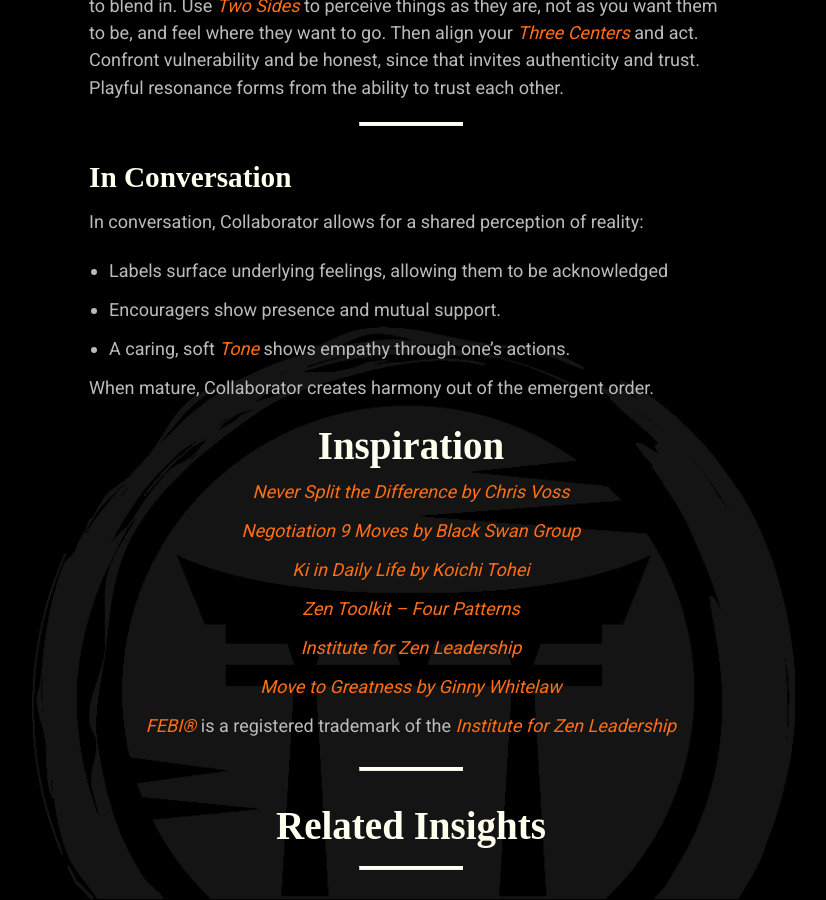
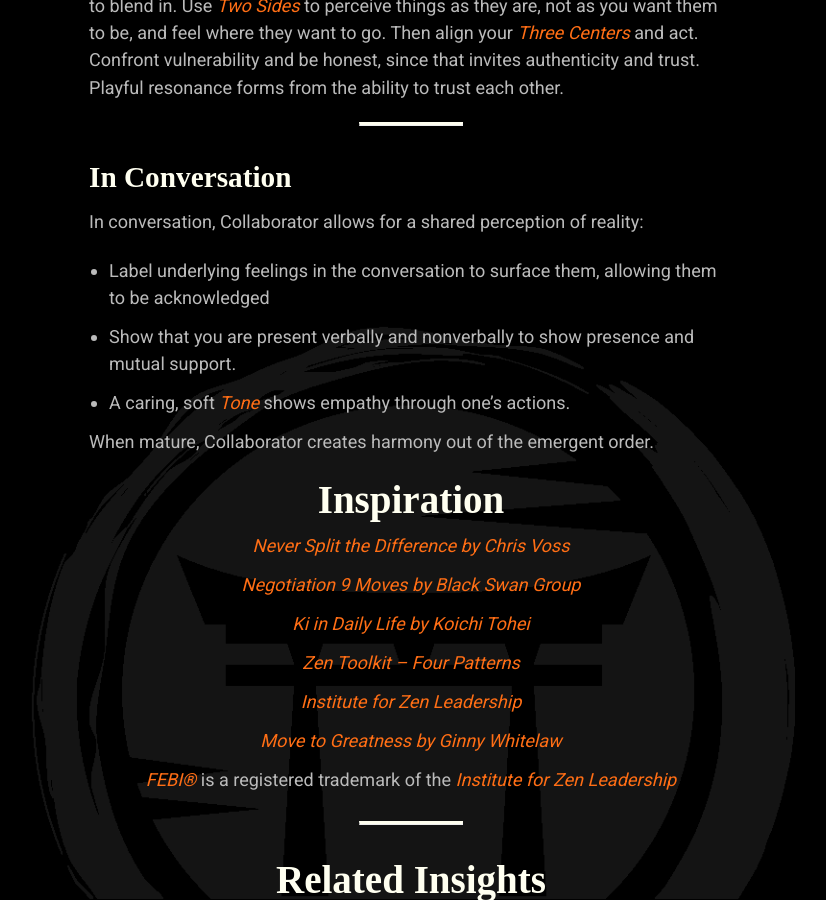
Before and after one commit to mindset-dojo/mindset-dojo.github.io, a Jekyll site: the page built from _forms/collaborator.md, in a window 1280 px wide and 900 px high, scrolled down 1435 px. Shown: the whole window, without its empty margins (229-1055 px from the left). Built offline with Jekyll 4.4.1, drawn with Linux system fonts in a browser that asks for light colours; some web fonts are replaced.

Commit message:
refactor(collaborator): remove voss jargon.

```diff
--- a/_forms/collaborator.md
+++ b/_forms/collaborator.md
@@ -53,8 +53,8 @@
 
 In conversation, Collaborator allows for a shared perception of reality:
 
-- Labels surface underlying feelings, allowing them to be acknowledged
-- Encouragers show presence and mutual support.
+- Label underlying feelings in the conversation to surface them, allowing them to be acknowledged
+- Show that you are present verbally and nonverbally to show presence and mutual support.
 - A caring, soft [Tone](../tone/) shows empathy through one's actions.
 
 When mature, Collaborator creates harmony out of the emergent order.
```
